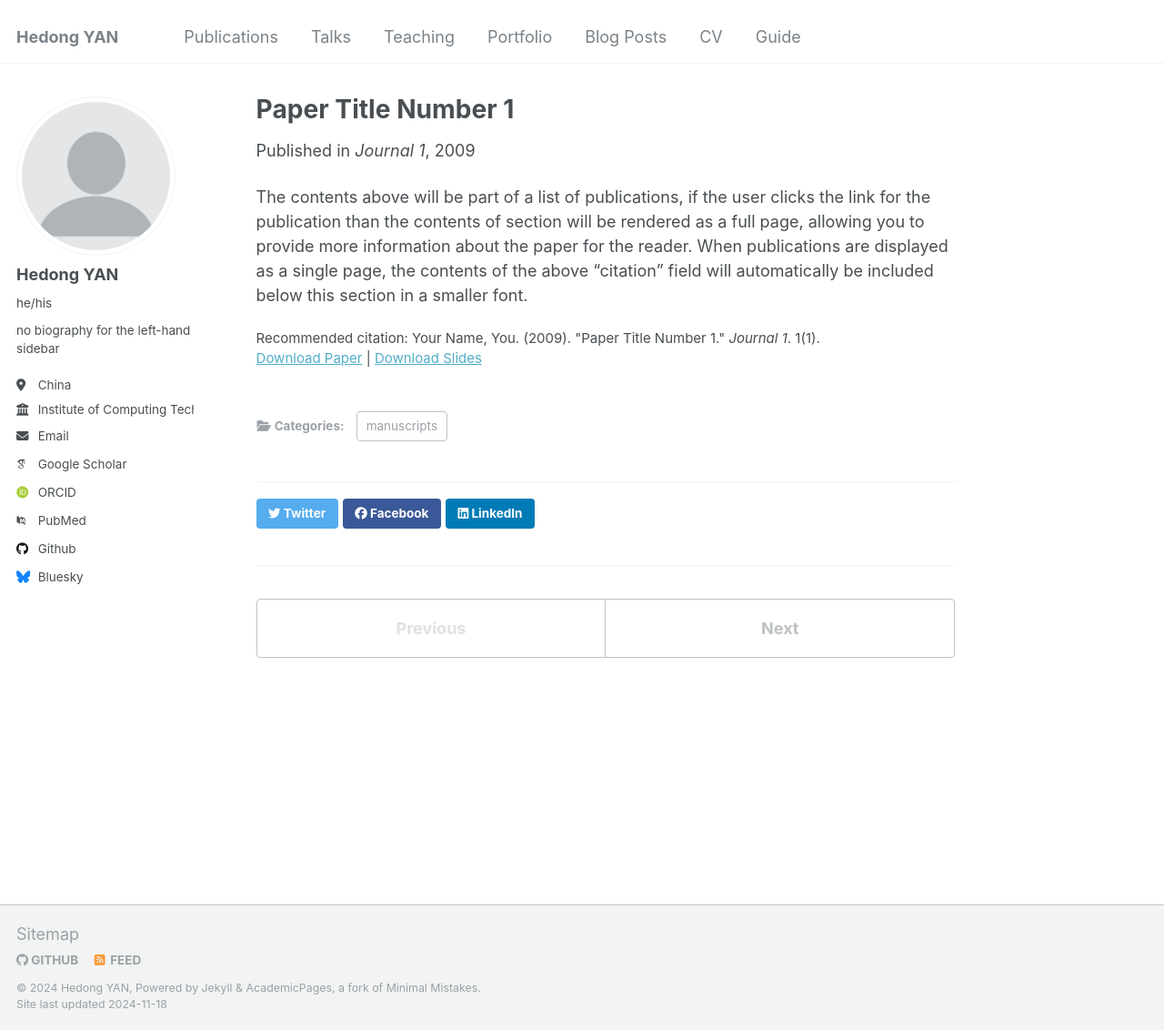
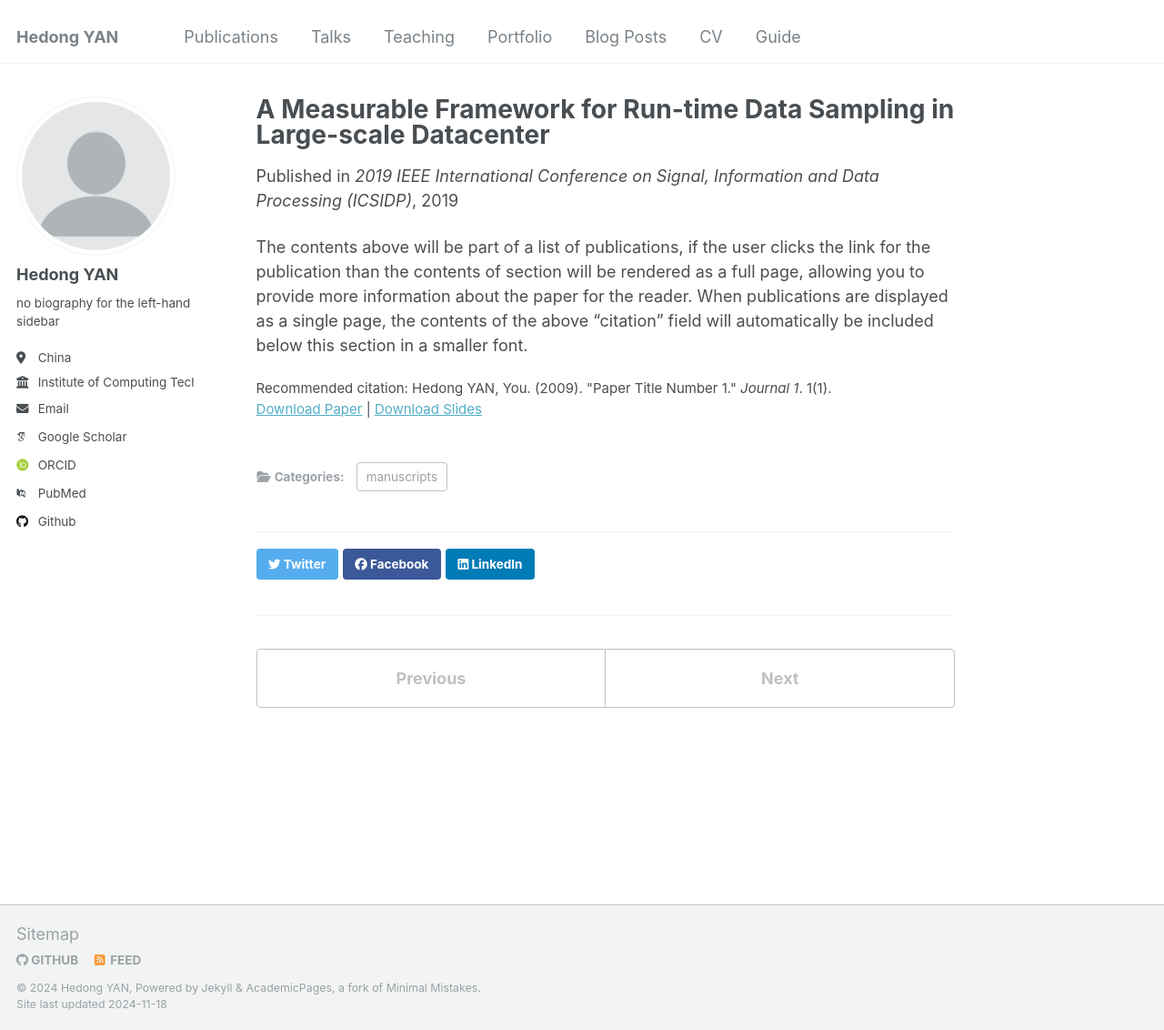
Before and after one commit to hedongyan/hedongyan.github.io, a Jekyll site: the page built from _publications/2009-10-01-paper-title-number-1.md, in a window 1280 px wide and 1132 px high. Shown: the whole window at 91% size. Built offline with Jekyll 4.4.1, drawn with Linux system fonts in a browser that asks for light colours; some web fonts are replaced.

Commit message:
update paper

```diff
--- a/_config.yml
+++ b/_config.yml
@@ -23,7 +23,7 @@ author:
   # Biographic information
   avatar           : "profile.png"
   name             : "Hedong YAN"
-  pronouns         : "he/his" # example: "she/her"
+  pronouns         :  # example: "she/her"
   bio              : "no biography for the left-hand sidebar"
   location         : "China"
   employer         : "Institute of Computing Technology, Chinese Academy of Science"
@@ -49,7 +49,7 @@ author:
   stackoverflow    : # User number or user number and name (i.e., use "1" or "1/jeff-atwood")
 
   # Social media
-  bluesky          : "bsky.app" # Replace this with you Bluesky username
+  bluesky          : # "bsky.app" # Replace this with you Bluesky username
   facebook         : # Username
   flickr           : # Username
   foursquare       : # Username
@@ -84,12 +84,12 @@ publication_category:
     title: 'Conference Papers'
 
 # Site Settings
-teaser                   :  # filename of teaser fallback teaser image placed in /images/, .e.g. "500x300.png"
+teaser                   : # filename of teaser fallback teaser image placed in /images/, .e.g. "500x300.png"
 breadcrumbs              : false # true, false (default)
 words_per_minute         : 160
 future                   : true
 read_more                : "disabled" # if enabled, adds "Read more" links to excerpts
-talkmap_link             : false #change to true to add link to talkmap on talks page
+talkmap_link             : false # change to true to add link to talkmap on talks page
 comments:
   provider               : # false (default), "disqus", "discourse", "facebook", "google-plus", "staticman", "custom"
   disqus:
--- a/_publications/2009-10-01-paper-title-number-1.md
+++ b/_publications/2009-10-01-paper-title-number-1.md
@@ -1,14 +1,14 @@
 ---
-title: "Paper Title Number 1"
+title: "A Measurable Framework for Run-time Data Sampling in Large-scale Datacenter"
 collection: publications
 category: manuscripts
 permalink: /publication/2009-10-01-paper-title-number-1
-excerpt: 'This paper is about the number 1. The number 2 is left for future work.'
-date: 2009-10-01
-venue: 'Journal 1'
-slidesurl: 'http://academicpages.github.io/files/slides1.pdf'
-paperurl: 'http://academicpages.github.io/files/paper1.pdf'
-citation: 'Your Name, You. (2009). &quot;Paper Title Number 1.&quot; <i>Journal 1</i>. 1(1).'
+excerpt: # 'This paper is about the number 1. The number 2 is left for future work.'
+date: 2019-12-11
+venue: '2019 IEEE International Conference on Signal, Information and Data Processing (ICSIDP)'
+slidesurl: 'http://hedongyan.github.io/files/slides1.pdf'
+paperurl: 'http://hedongyan.github.io/files/paper1.pdf'
+citation: 'Hedong YAN, You. (2009). &quot;Paper Title Number 1.&quot; <i>Journal 1</i>. 1(1).'
 ---
 
 The contents above will be part of a list of publications, if the user clicks the link for the publication than the contents of section will be rendered as a full page, allowing you to provide more information about the paper for the reader. When publications are displayed as a single page, the contents of the above "citation" field will automatically be included below this section in a smaller font.
```
